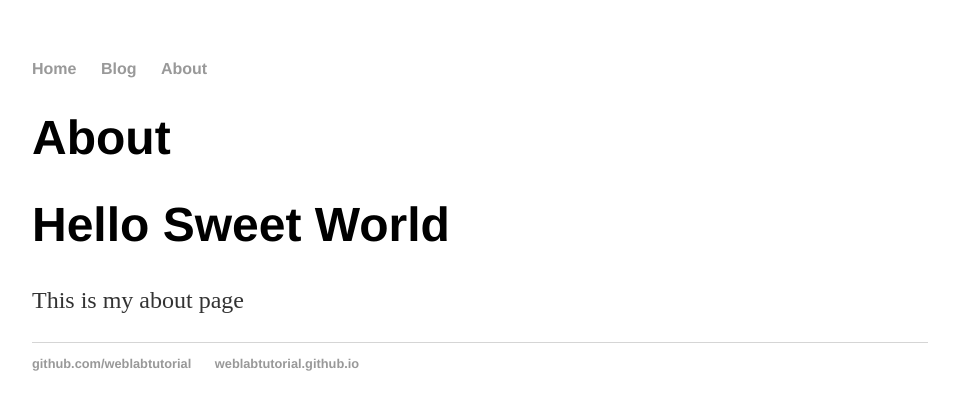
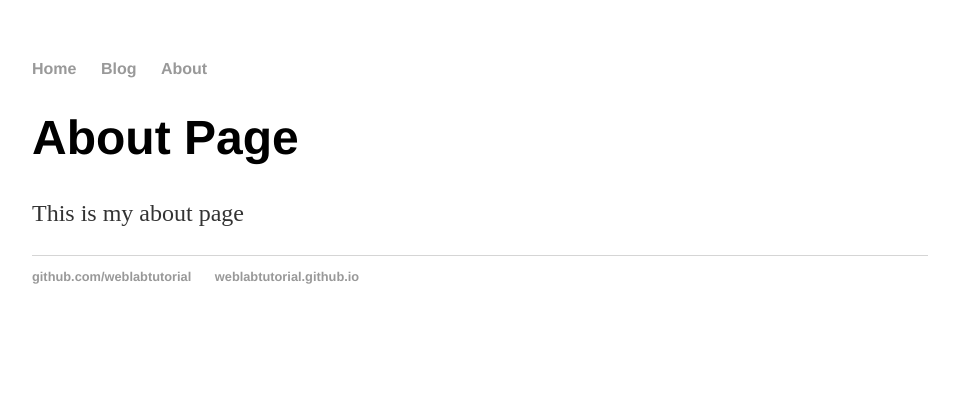
Before and after one commit to fso2000/fso2000.github.io, a Jekyll site: the page built from about/index.html, in a window 1280 px wide. Shown: the top 410 px of the page, without its empty margins (160-1119 px from the left). Built offline with Jekyll 4.4.1, drawn with Linux system fonts in a browser that asks for light colours.

Commit message:
Update index.html

```diff
--- a/about/index.html
+++ b/about/index.html
@@ -2,8 +2,8 @@
 layout: default
 title: About
 ---
-<h1>{{ page.title }}</h1>
+
 <div class="about">
-<h1>Hello Sweet World</h1>
+<h1>About Page</h1>
 <p>This is my about page</p>
 </div>
```
